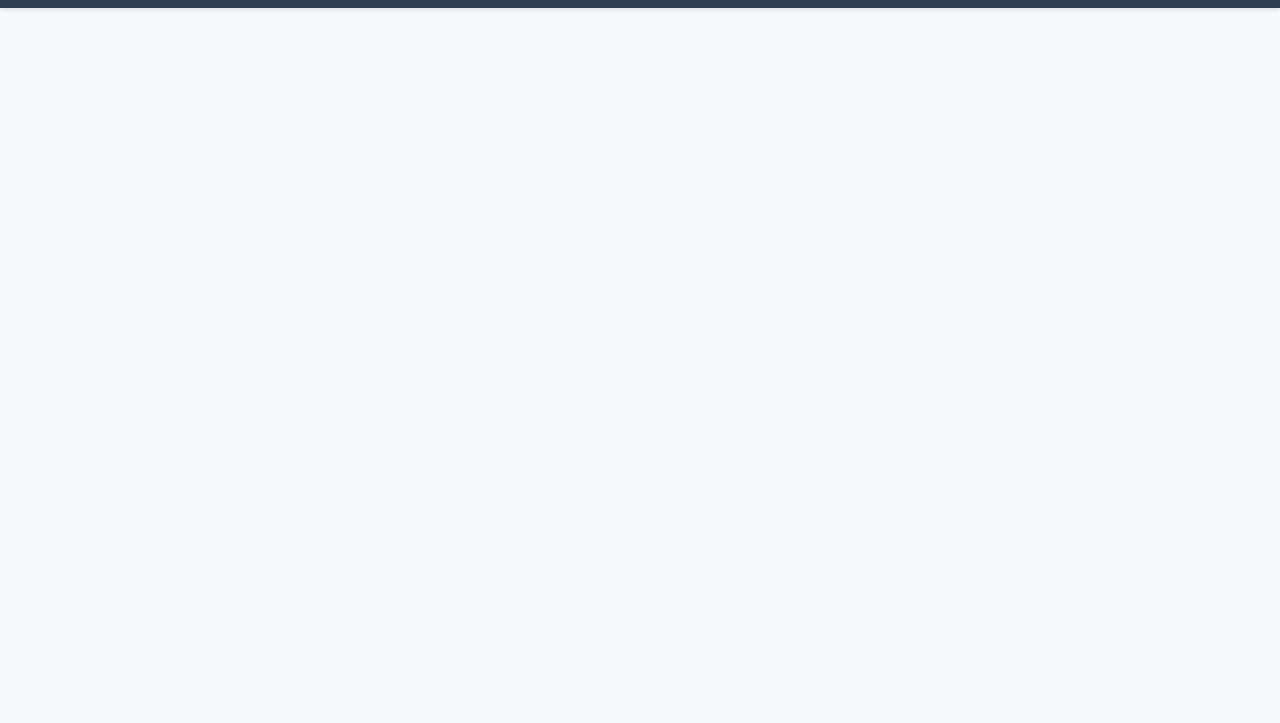
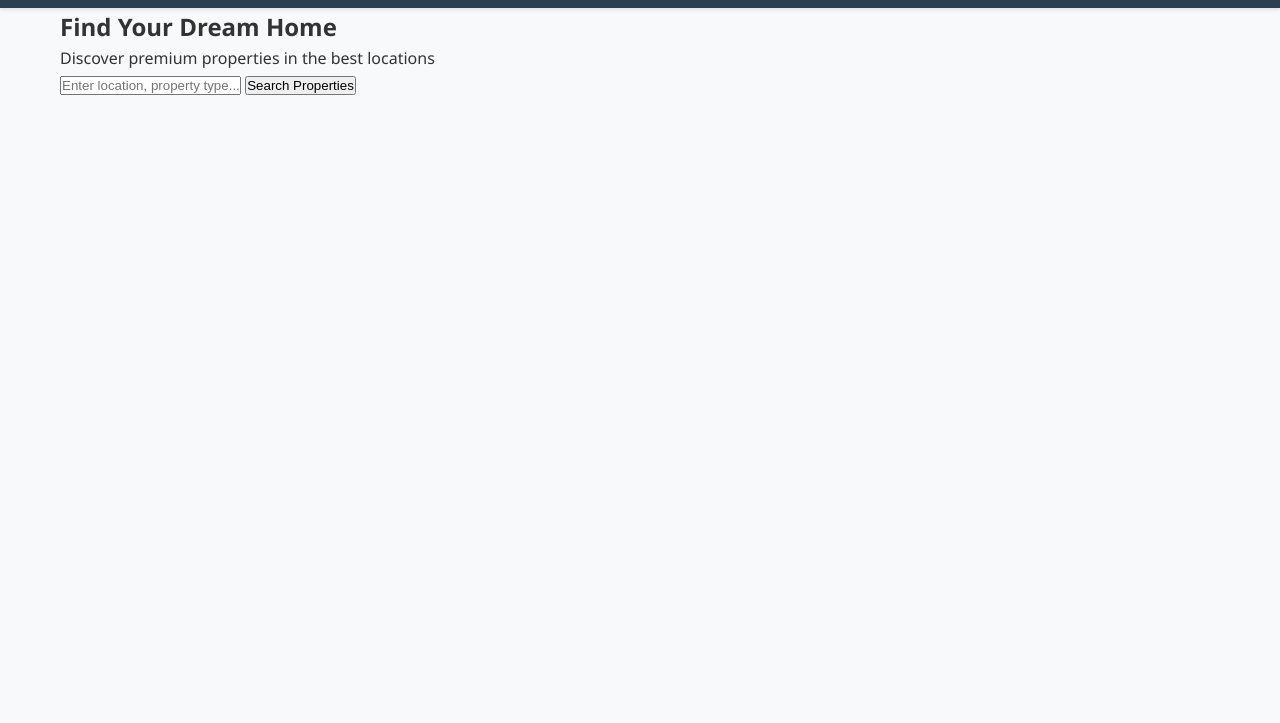
Before and after one commit to LogicLoop0803/Real-estate-listing-Catalog, a plain HTML site: page index.html in a window 1280 px wide. Shown: the part 77-800 px from the top of the page. Drawn offline with Linux system fonts and the light colour scheme.

Commit message:
Added a hero section

```diff
--- a/index.html
+++ b/index.html
@@ -21,6 +21,16 @@
       </div>
     </div>
   </header>
+  <section class="hero">
+    <div class="container">
+      <h1 class="hero-title">Find Your Dream Home</h1>
+      <p class="hero-subtitle">Discover premium properties in the best locations</p>
+      <div class="search-bar">
+        <input type="text" class="search-input" placeholder="Enter location, property type...">
+        <button class="btn-primary">Search Properties</button>
+      </div>
+    </div>
+  </section>
 
 </body>
 </html>
```
